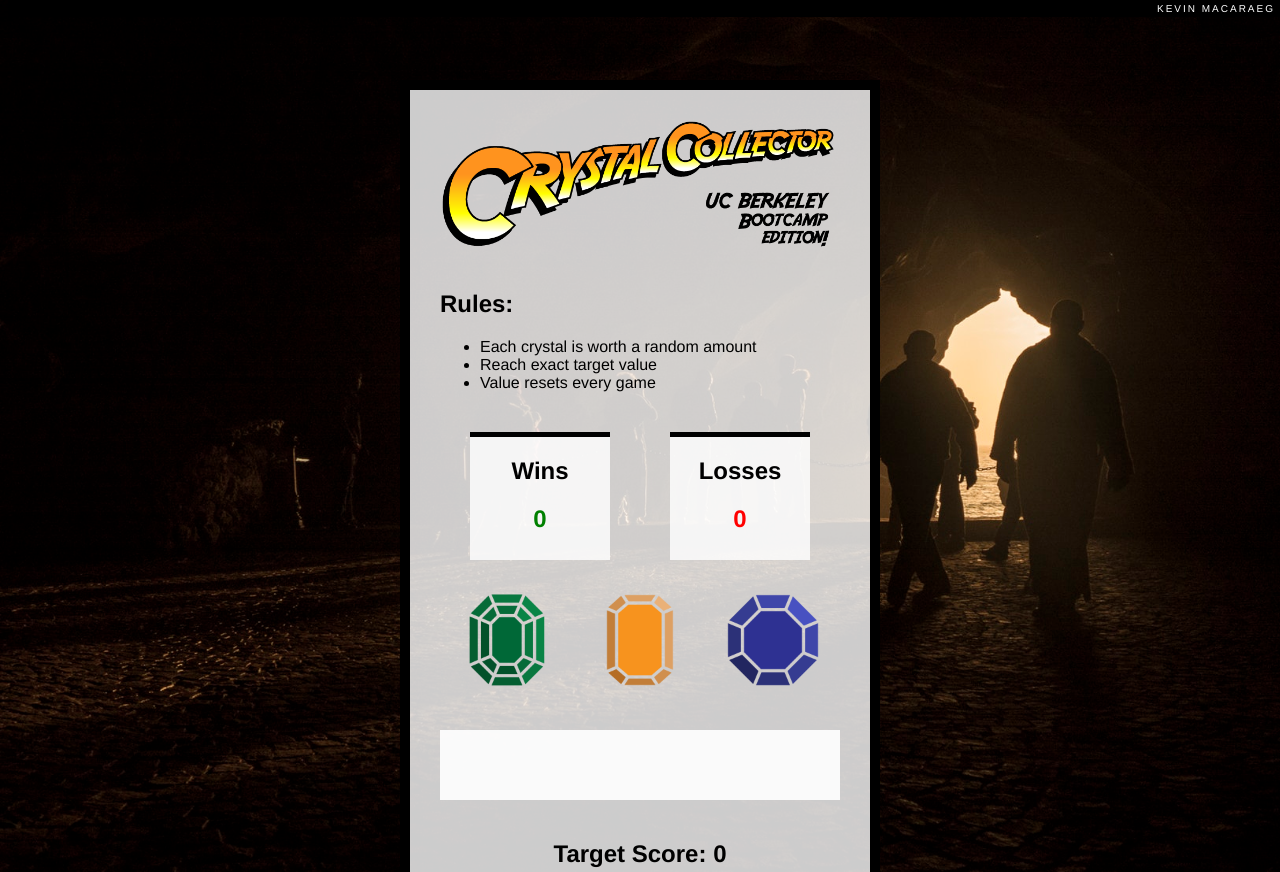
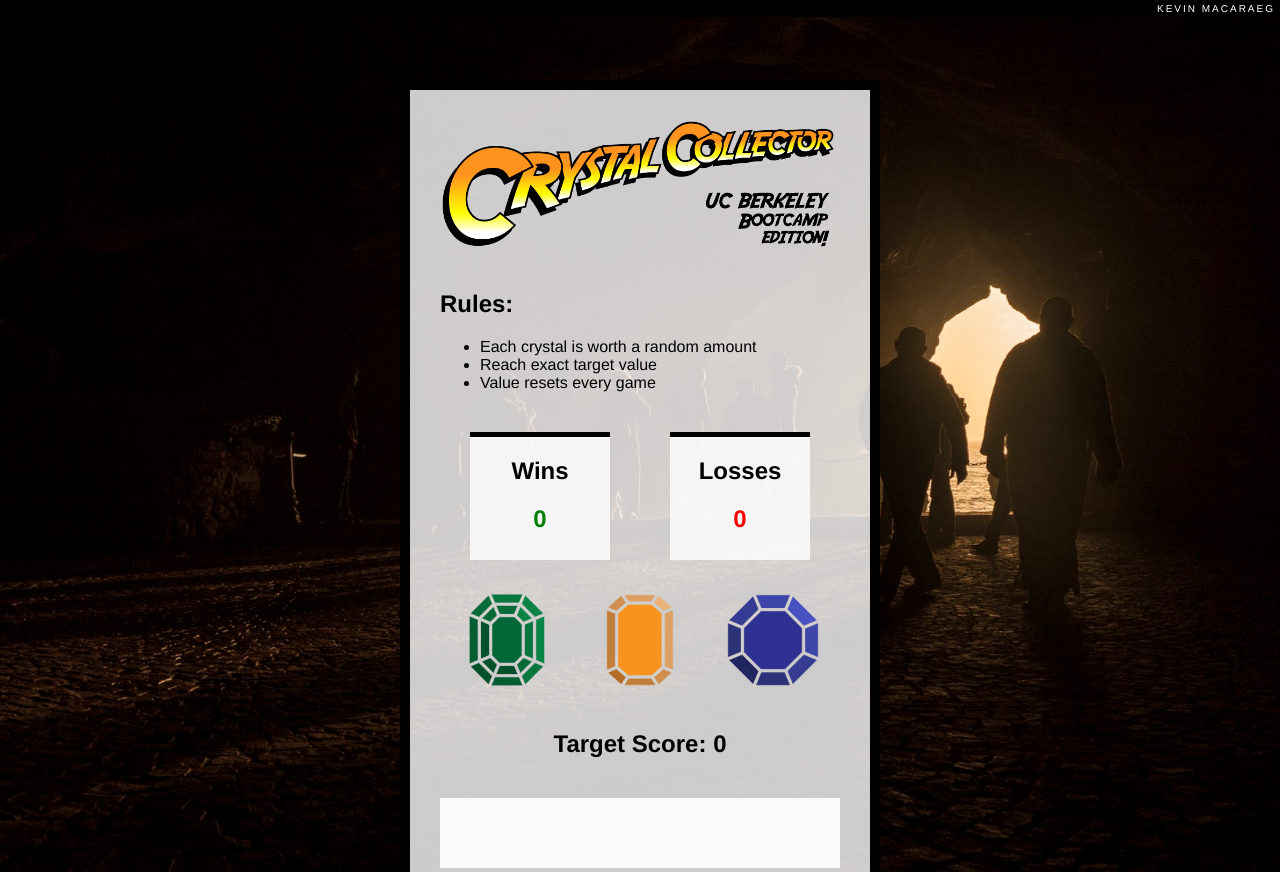
Before and after one commit to everysf/crystal-game, a plain HTML site: page index.html in a window 1280 px wide. Shown: the top 872 px of the page. Drawn offline with nearby package versions, Linux system fonts and the light colour scheme.

Commit message:
moved message box

```diff
--- a/index.html
+++ b/index.html
@@ -39,11 +39,11 @@
             <div class="jewel2 jewel"></div>
             <div class="jewel3 jewel"></div>
         </div>
+        <div class="score">
+                <h1 class="center">Target Score: <span class="displayTarget">0</span></h1>
+            </div>
         <div class="messagebox">
             <p class="center message"></p>
-        </div>
-        <div class="score">
-            <h1 class="center">Target Score: <span class="displayTarget">0</span></h1>
         </div>
     </section>
     <script src="script.js"></script>
--- a/style.css
+++ b/style.css
@@ -15,6 +15,7 @@ body {
     border: 10px solid black;
     box-shadow: -50px 10px 30px rgba(0,0,0,0);
     transition: 1s ease;
+
 }
 
 .mainSection:hover {
@@ -74,7 +75,7 @@ body {
     background-color:rgba(255,255,255,.9);
     height: 50px;
     padding: 10px 20px;
-    margin: 20px auto 40px;
+    margin: 20px auto 10px;
 }
 
 .displayLose {
@@ -110,6 +111,10 @@ body {
     border: 5px solid black;
 }
 
+.score {
+    margin-bottom: 40px
+}
+
 .header {
     background-color: black;
     color: white;
```
